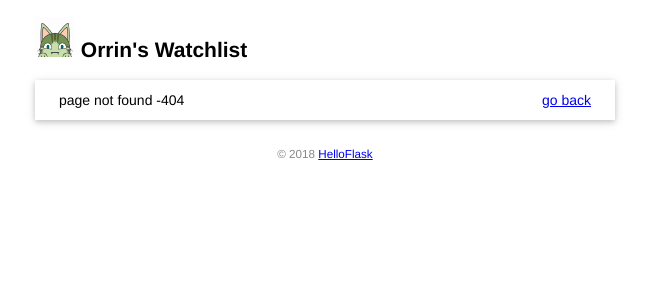
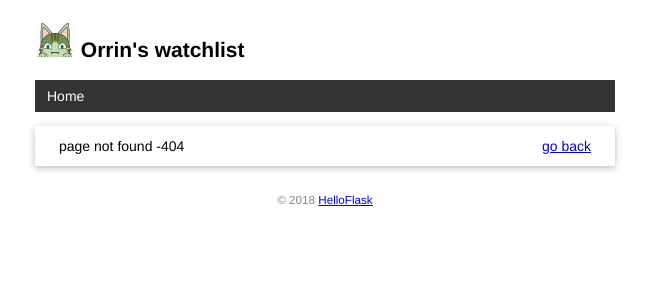
Before and after one commit to OrrinOYCS/watchlist, a Flask app: template templates/404.html in a window 1280 px wide. Shown: the top 300 px of the page, without its empty margins (315-964 px from the left). Run offline with Flask 3, Linux system fonts and the light colour scheme; the template is opened without the code that fills it: values that come from a table or form of the project are taken from there, others are empty; data comes from the database, SQL or seed files in the repository.

Commit message:
pages extend form base page

```diff
--- a/app.py
+++ b/app.py
@@ -36,7 +36,7 @@ class Movie(db.Model):
 def index():
     user = User.query.first()
     movie = Movie.query.all()
-    return render_template('index.html', user=user, movie=movie)
+    return render_template('index.html', movie=movie)
 
 
 @app.cli.command()
@@ -74,4 +74,10 @@ def initdb(drop):
 @app.errorhandler(404)
 def page_not_found(e):
     user = User.query.first()
-    return render_template("404.html", user=user), 404
+    return render_template("404.html"), 404
+
+
+@app.context_processor
+def return_user():
+    user = User.query.first()
+    return dict(user=user)
--- a/static/style.css
+++ b/static/style.css
@@ -48,7 +48,42 @@ footer {
     height: 100px;
 }
 
-/*goback*/
+/*IMDb*/
 .float-right{
     Float: right;
 }
+
+.imdb {
+    font-size: 12px;
+    font-weight: bold;
+    color: black;
+    text-decoration: none;
+    background: #F5C518;
+    border-radius: 5px;
+    padding: 3px 5px;
+}
+
+/*navigate bar*/
+nav ul {
+    list-style-type: none;
+    margin: 0;
+    padding: 0;
+    overflow: hidden;
+    background-color: #333;
+}
+
+nav li {
+    float: left;
+}
+
+nav li a {
+    display: block;
+    color: white;
+    text-align: center;
+    padding: 8px 12px;
+    text-decoration: none;
+}
+
+nav li a:hover {
+    background-color: #111;
+}
--- a/templates/404.html
+++ b/templates/404.html
@@ -1,17 +1,7 @@
-<!DOCTYPE html>
-<html lang="en">
-<head>
-    <meta charset="UTF-8">
-    <title>{{user.name}}'s Watchlist</title>
-    <link rel="icon" href="{{url_for('static', filename='favicon.ico')}}">
-    <link rel="stylesheet" href="{{url_for('static', filename='style.css')}}" type="text/css">
-</head>
-<body>
-    <h2>
-        <img alt="cat" class="cat" src="{{url_for('static', filename='images/cat.png')}}">
-        {{user.name}}'s Watchlist
-    </h2>
-    <ul class="movie-list">
+{%extends 'base.html'%}
+
+{%block content%}
+ <ul class="movie-list">
         <li>
             page not found -404
             <span class="float-right">
@@ -19,8 +9,4 @@
             </span>
         </li>
     </ul>
-</body>
-<footer>
-    <small>&copy; 2018 <a href="http://helloflask.com/book/3">HelloFlask</a></small>
-</footer>
-</html>
+{%endblock%}
--- /dev/null
+++ b/templates/base.html
@@ -0,0 +1,29 @@
+<!DOCTYPE html>
+<html lang="en">
+<head>
+    {%block head%}
+    <meta charset="UTF-8">
+    <meta name="viewport" content="width=device-width, initial-scale=1.0">
+    <title>{{user.name}}'s watchlist</title>
+    <link rel="icon" href="{{url_for('static', filename='favicon.ico')}}">
+    <link rel="stylesheet" href="{{url_for('static', filename='style.css')}}">
+    {%endblock%}
+</head>
+<body>
+    <h2>
+        <img alt="cat" class="cat" src="{{url_for('static', filename='/images/cat.png')}}">
+        {{user.name}}'s watchlist
+    </h2>
+    <nav>
+        <ul>
+            <li>
+                <a href="{{url_for('index')}}">Home</a>
+            </li>
+        </ul>
+    </nav>
+    {%block content%}{%endblock%}
+    <footer>
+        <small>&copy; 2018 <a href="http://helloflask.com/book/3">HelloFlask</a></small>
+    </footer>
+</body>
+</html>
```
Also changed, not shown: templates/index.html (+10 -18 lines).
